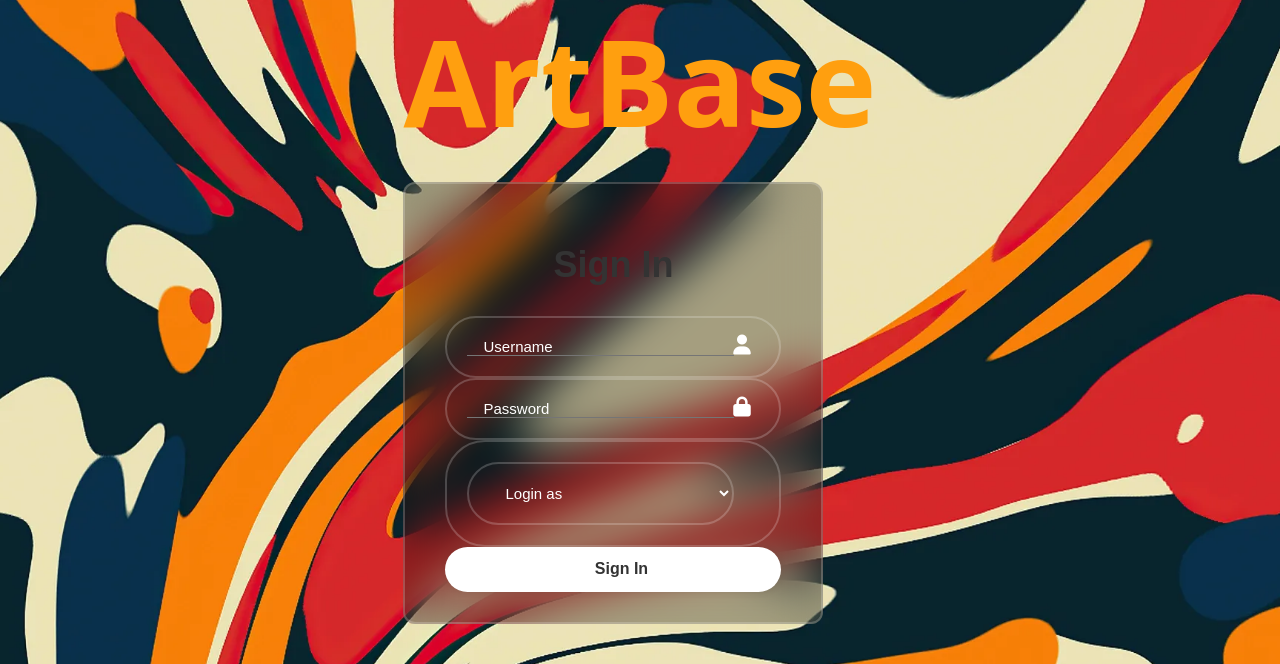
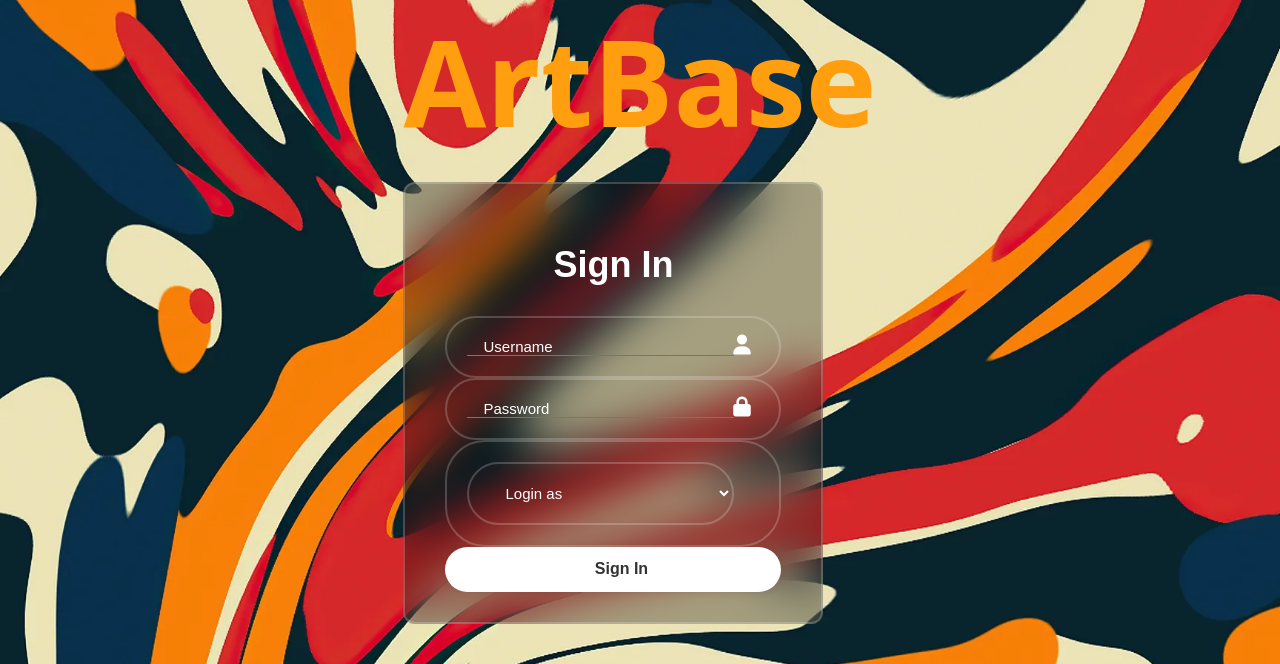
Before and after one commit to InvinQueste/Gallery-Database-Software, a PHP site: page / in a window 1280 px wide. Shown: the part 99-763 px from the top of the page. Run offline with PHP 8.4, Linux system fonts and the light colour scheme; some web fonts are replaced.

Commit message:
Add nested CSS selectors to make stylesheets cleaner Fixes #2

```diff
--- a/styles.css
+++ b/styles.css
@@ -36,6 +36,13 @@ body{
     border-radius: 12px;
     padding: 30px 40px;
     backdrop-filter: blur(23px);
+
+    .form-title{
+        font-size: 36px;
+        text-align: center;
+        margin: 30px 0;
+        color: #ffffff
+    }
 }
 
 select {
@@ -72,12 +79,6 @@ option {
     margin: 20px 0;
     font-family: "Bokor", system-ui;
     color:rgb(255, 159, 15);
-}
-
-.form-title{
-    font-size: 36px;
-    text-align: center;
-    margin: 30px 0;
 }
 
 input{
@@ -250,11 +251,13 @@ tr {
     box-shadow: 0 4px 6px rgba(0, 0, 0, 0.1);
     margin: 40px;
 }
+
 h1 {
     text-align: center;
     margin-bottom: 20px;
     color: #333;
 }
+
 .search-bar {
     display: flex;
     justify-content: space-between;
```
